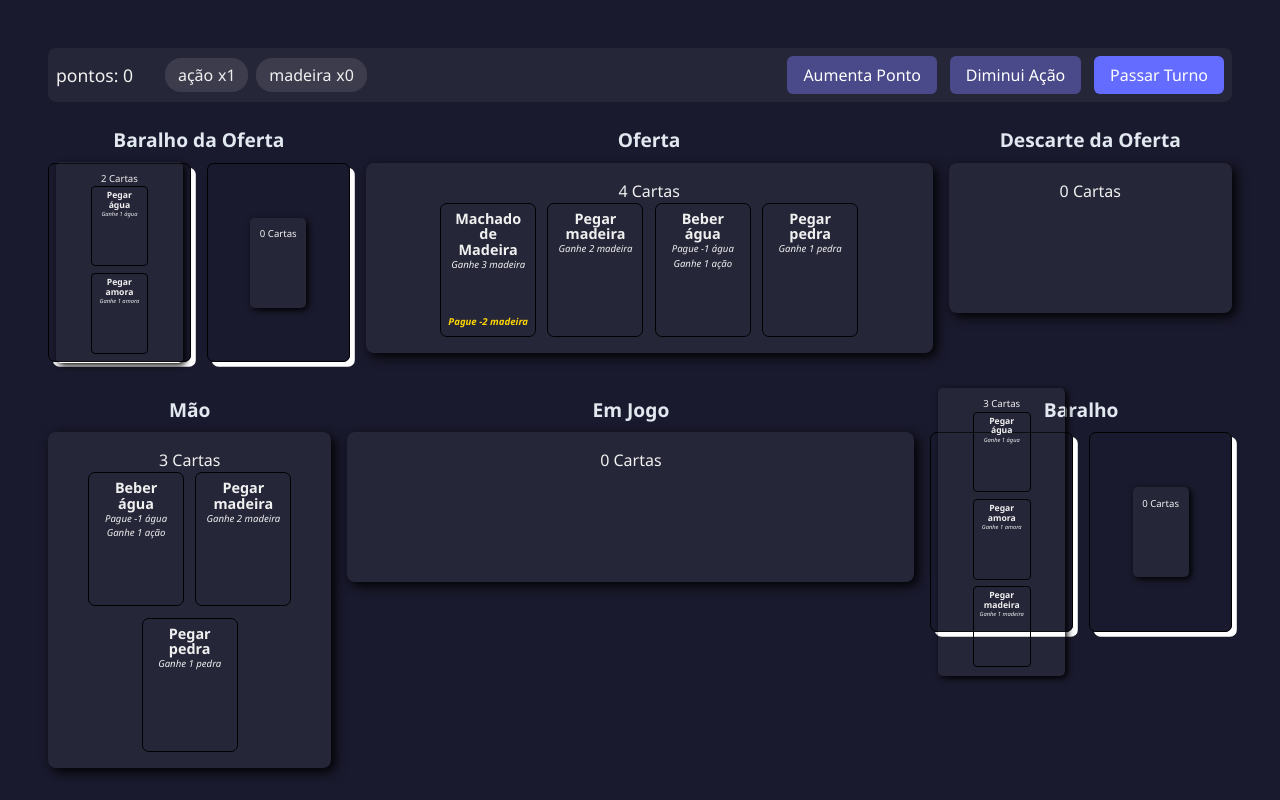
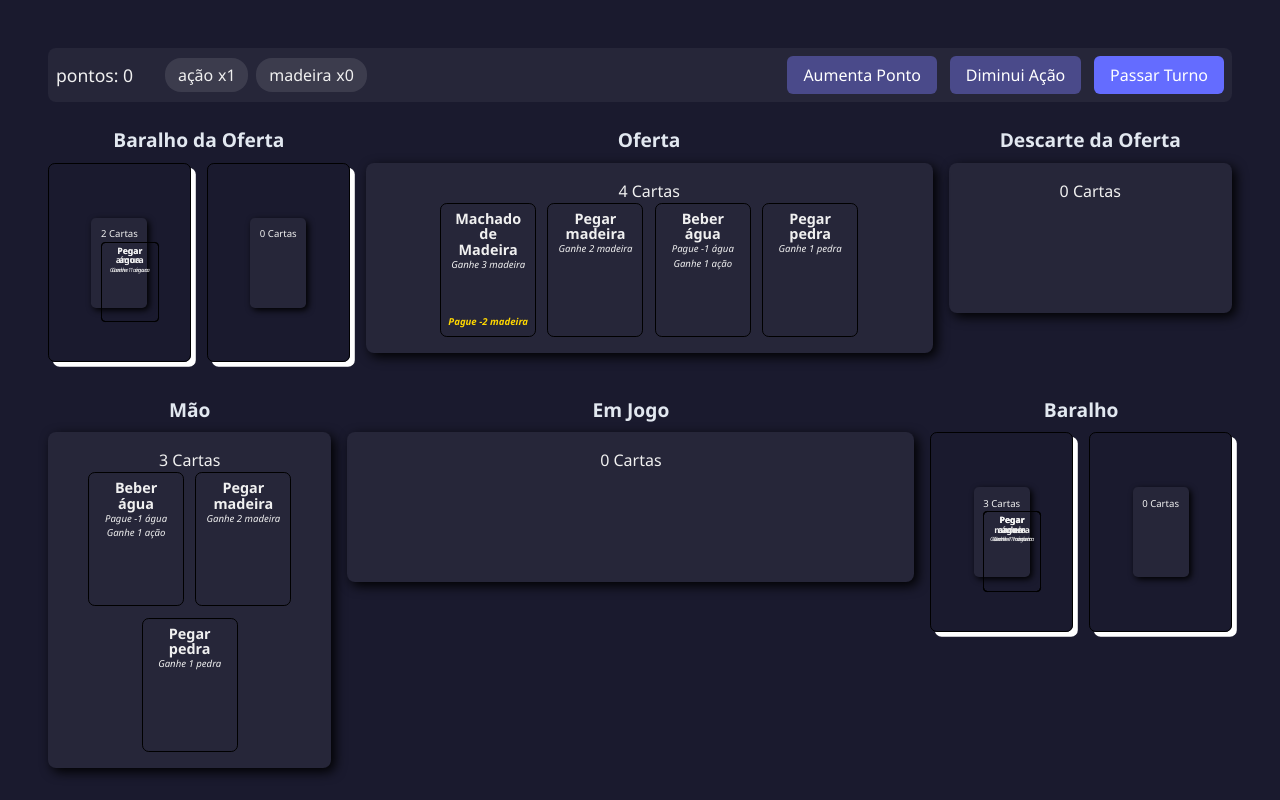
Before and after one commit to ufjf-gamelab/craft-cards, a React (Vite) app: page / in a window 1280 px wide. Built offline with nearby package versions, Linux system fonts and the light colour scheme.

Commit message:
adiciona fechado na lista de cartas

```diff
--- a/src/Baralho.tsx
+++ b/src/Baralho.tsx
@@ -9,7 +9,7 @@ type BaralhoProps = {
 export default function Baralho({ cartas }: BaralhoProps) {
   return (
     <div className="baralho">
-      <ListaDeCartas>
+      <ListaDeCartas fechado>
         {cartas.map((item) => (
           <Carta key={item.id} carta={item} onCartaClick={() => {}} />
         ))}
--- a/src/ListaDeCartas.css
+++ b/src/ListaDeCartas.css
@@ -34,3 +34,14 @@
 .carta:hover {
   transform: scale(0.85);
 }
+
+.listaDeCartas.fechado > .cartas{
+  display: block;
+  position: relative;
+
+  > .carta {
+    position: absolute;
+    top: 0;
+    left: 0;
+  }
+}
--- a/src/ListaDeCartas.tsx
+++ b/src/ListaDeCartas.tsx
@@ -1,10 +1,11 @@
 import { ReactNode } from "react";
 import "./ListaDeCartas.css";
-type ListaDeCartasProps = { children: Array<ReactNode> };
+type ListaDeCartasProps = { children: Array<ReactNode>, fechado ? : boolean };
 
-export default function ListaDeCartas({ children: cartas }: ListaDeCartasProps) {
+
+export default function ListaDeCartas({ children: cartas, fechado = false }: ListaDeCartasProps) {
   return (
-    <div className="listaDeCartas">
+    <div className={`listaDeCartas ${fechado && "fechado"}`}>
       <div className="tamanho">{cartas.length} Cartas</div>
       <div className="cartas">{cartas}</div>
     </div>
```
